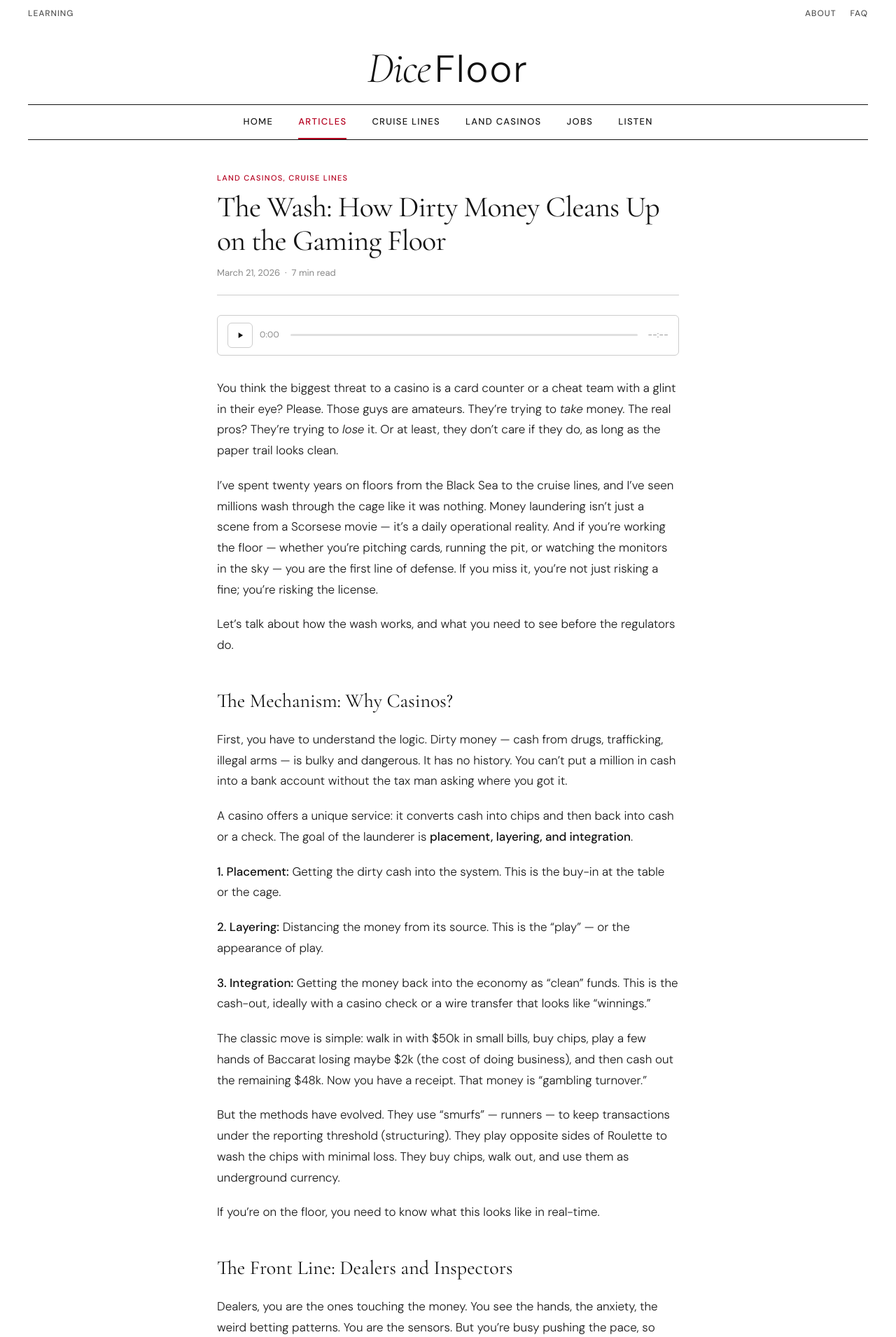
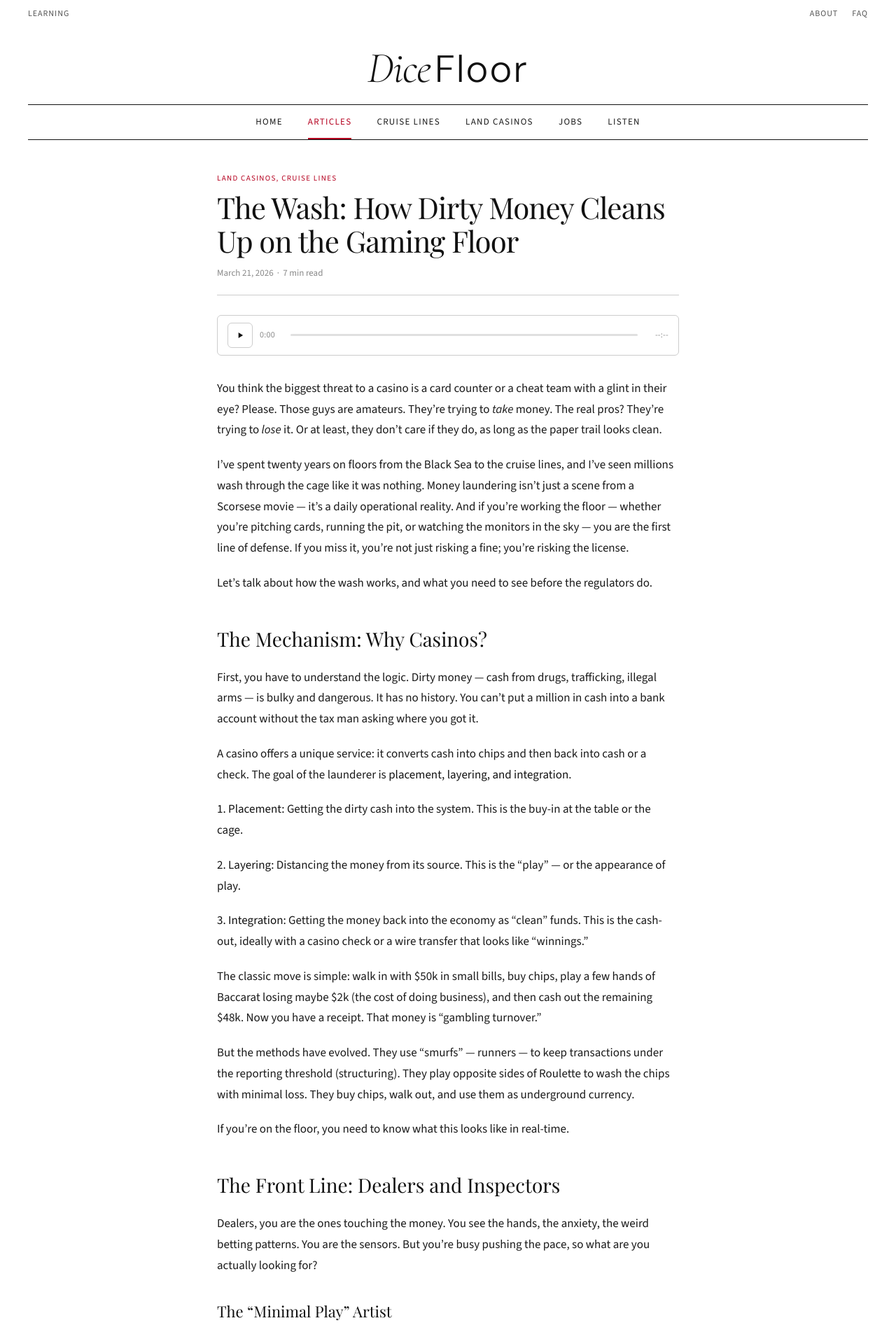
Before and after one commit to dice-floor/dicefloor, a Jekyll site: the page built from _posts/2026-03-21-money-laundering.md, in a window 1280 px wide. Shown: the top 1910 px of the page at 70% size. Built offline with Jekyll 4.4.1, drawn with Linux system fonts in a browser that asks for light colours; some web fonts are replaced.

Commit message:
Switch site fonts to Playfair Display + Source Sans 3, keep logo fonts
Co-Authored-By: Claude Sonnet 4.6 <noreply@anthropic.com>

```diff
--- a/_includes/head.html
+++ b/_includes/head.html
@@ -4,5 +4,5 @@
 <meta name="description" content="{% if page.excerpt %}{{ page.excerpt | strip_html | truncate: 160 }}{% else %}{{ site.description }}{% endif %}">
 <link rel="preconnect" href="https://fonts.googleapis.com">
 <link rel="preconnect" href="https://fonts.gstatic.com" crossorigin>
-<link href="https://fonts.googleapis.com/css2?family=Cormorant+Garamond:ital,wght@0,300;0,400;0,500;1,300;1,400&family=DM+Sans:ital,opsz,wght@0,9..40,300;0,9..40,400;0,9..40,500;1,9..40,300&display=swap" rel="stylesheet">
+<link href="https://fonts.googleapis.com/css2?family=Cormorant+Garamond:ital,wght@0,300;0,400;0,500;1,300;1,400&family=DM+Sans:ital,opsz,wght@0,9..40,300;0,9..40,400;0,9..40,500;1,9..40,300&family=Playfair+Display:ital,wght@0,400;0,500;0,600;1,400;1,500&family=Source+Sans+3:ital,wght@0,300;0,400;0,500;1,300;1,400&display=swap" rel="stylesheet">
 <link rel="stylesheet" href="{{ '/assets/css/main.css' | relative_url }}">
--- a/assets/css/main.css
+++ b/assets/css/main.css
@@ -18,7 +18,7 @@
 body {
     background: var(--bg);
     color: var(--ink);
-    font-family: 'DM Sans', sans-serif;
+    font-family: 'Source Sans 3', sans-serif;
     font-weight: 400;
     font-size: 16px;
     line-height: 1.6;
@@ -32,7 +32,7 @@ a:hover { color: var(--accent); }
 .util-bar {
     display: flex; align-items: center; justify-content: space-between;
     padding: 10px 40px;
-    font-family: 'DM Sans', sans-serif;
+    font-family: 'Source Sans 3', sans-serif;
     font-size: 12px; font-weight: 500;
     letter-spacing: 0.08em; text-transform: uppercase; color: var(--mid);
 }
@@ -63,7 +63,7 @@ a:hover { color: var(--accent); }
     display: flex; align-items: center; justify-content: center; padding: 0 40px;
 }
 .primary-nav a {
-    font-family: 'DM Sans', sans-serif;
+    font-family: 'Source Sans 3', sans-serif;
     font-size: 13px; font-weight: 500; letter-spacing: 0.1em; text-transform: uppercase;
     color: var(--ink); padding: 14px 18px; position: relative; transition: color 0.15s;
 }
@@ -80,7 +80,7 @@ a:hover { color: var(--accent); }
 /* ─── CATEGORY TAG ────────────────────────────────────────────── */
 .tag {
     display: inline-block;
-    font-family: 'DM Sans', sans-serif;
+    font-family: 'Source Sans 3', sans-serif;
     font-size: 11px; font-weight: 500;
     letter-spacing: 0.12em; text-transform: uppercase;
     color: var(--accent); margin-bottom: 8px;
@@ -92,11 +92,11 @@ a:hover { color: var(--accent); }
     object-fit: cover; background: #e8e8e8; margin-bottom: 14px;
 }
 .article-headline {
-    font-family: 'Cormorant Garamond', serif;
+    font-family: 'Playfair Display', serif;
     font-weight: 400; color: var(--black); line-height: 1.2; margin-bottom: 8px;
 }
 .article-dek {
-    font-family: 'DM Sans', sans-serif;
+    font-family: 'Source Sans 3', sans-serif;
     font-size: 14px; font-weight: 300; color: var(--mid);
     line-height: 1.55; margin-bottom: 10px;
 }
@@ -105,7 +105,7 @@ a:hover { color: var(--accent); }
     justify-content: space-between; margin-top: 4px;
 }
 .article-meta {
-    font-family: 'DM Sans', sans-serif;
+    font-family: 'Source Sans 3', sans-serif;
     font-size: 12px; font-weight: 400; color: var(--light); letter-spacing: 0.02em;
 }
 .speaker-btn {
@@ -157,14 +157,14 @@ a:hover { color: var(--accent); }
 .audio-play-circle svg { width: 11px; height: 11px; fill: var(--black); margin-left: 2px; }
 .audio-card-text { flex: 1; min-width: 0; }
 .audio-card .audio-title {
-    font-family: 'Cormorant Garamond', serif;
+    font-family: 'Playfair Display', serif;
     font-weight: 400; font-size: 15px; color: var(--black); line-height: 1.3;
     margin-bottom: 5px;
     display: -webkit-box; -webkit-line-clamp: 2;
     -webkit-box-orient: vertical; overflow: hidden;
 }
 .audio-card .audio-date {
-    font-family: 'DM Sans', sans-serif; font-size: 11px;
+    font-family: 'Source Sans 3', sans-serif; font-size: 11px;
     font-weight: 400; color: var(--light); letter-spacing: 0.02em;
     display: block; margin-bottom: 6px;
 }
@@ -232,27 +232,27 @@ footer {
 /* ─── ARTICLE PAGE ────────────────────────────────────────────── */
 .article-page { max-width: 740px; margin: 0 auto; padding: 40px 40px 80px; }
 .article-page-headline {
-    font-family: 'Cormorant Garamond', serif;
+    font-family: 'Playfair Display', serif;
     font-size: 42px; font-weight: 400; color: var(--black);
     line-height: 1.15; letter-spacing: -0.02em; margin-bottom: 12px;
 }
 .article-page-meta {
-    font-family: 'DM Sans', sans-serif;
+    font-family: 'Source Sans 3', sans-serif;
     font-size: 13px; color: var(--light); margin-bottom: 20px;
 }
 .article-rule {
     border: none; border-top: 1px solid var(--rule); margin: 0 0 28px;
 }
 .article-body {
-    font-family: 'DM Sans', sans-serif;
+    font-family: 'Source Sans 3', sans-serif;
     font-size: 17px; font-weight: 300; line-height: 1.75; color: var(--ink);
 }
 .article-body h2 {
-    font-family: 'Cormorant Garamond', serif;
+    font-family: 'Playfair Display', serif;
     font-size: 28px; font-weight: 400; margin: 40px 0 16px; color: var(--black);
 }
 .article-body h3 {
-    font-family: 'Cormorant Garamond', serif;
+    font-family: 'Playfair Display', serif;
     font-size: 22px; font-weight: 400; margin: 32px 0 12px; color: var(--black);
 }
 .article-body p { margin-bottom: 20px; }
@@ -263,7 +263,7 @@ footer {
 .article-body blockquote {
     border-left: 3px solid var(--rule-dark);
     margin: 32px 0; padding: 0 0 0 24px;
-    font-family: 'Cormorant Garamond', serif;
+    font-family: 'Playfair Display', serif;
     font-size: 22px; font-style: italic; color: var(--mid); line-height: 1.4;
 }
 .article-body img { max-width: 100%; height: auto; margin: 24px 0; }
@@ -274,7 +274,7 @@ footer {
     border-collapse: collapse;
     margin: 28px 0;
     font-size: 15px;
-    font-family: 'DM Sans', sans-serif;
+    font-family: 'Source Sans 3', sans-serif;
 }
 .article-body thead th {
     background: var(--black);
@@ -306,7 +306,7 @@ footer {
 
 .article-page-back {
     margin-top: 60px; padding-top: 24px; border-top: 1px solid var(--rule);
-    font-family: 'DM Sans', sans-serif; font-size: 13px; letter-spacing: 0.05em;
+    font-family: 'Source Sans 3', sans-serif; font-size: 13px; letter-spacing: 0.05em;
 }
 .article-page-back a { color: var(--mid); transition: color 0.15s; }
 .article-page-back a:hover { color: var(--accent); }
@@ -324,7 +324,7 @@ footer {
     letter-spacing: 0.08em;
     text-transform: uppercase;
     color: var(--mid);
-    font-family: 'DM Sans', sans-serif;
+    font-family: 'Source Sans 3', sans-serif;
     font-weight: 500;
     border: none;
     padding-bottom: 0;
@@ -347,7 +347,7 @@ footer {
     display: flex; align-items: center; gap: 14px; margin-bottom: 20px;
 }
 .articles-section-label {
-    font-family: 'DM Sans', sans-serif;
+    font-family: 'Source Sans 3', sans-serif;
     font-size: 11px; font-weight: 500;
     letter-spacing: 0.12em; text-transform: uppercase;
     color: var(--accent); white-space: nowrap; flex-shrink: 0;
@@ -365,7 +365,7 @@ footer {
 
 .articles-col-lead { padding-bottom: 16px; margin-bottom: 4px; }
 .articles-col-lead-title {
-    font-family: 'Cormorant Garamond', serif;
+    font-family: 'Playfair Display', serif;
     font-weight: 400; font-size: 20px; color: var(--black);
     line-height: 1.25; margin: 10px 0 8px;
 }
@@ -375,7 +375,7 @@ footer {
     padding: 13px 0; border-top: 1px solid var(--rule);
 }
 .articles-col-item-title {
-    font-family: 'Cormorant Garamond', serif;
+    font-family: 'Playfair Display', serif;
     font-weight: 400; font-size: 17px; color: var(--black);
     line-height: 1.3; margin-bottom: 8px;
 }
@@ -385,7 +385,7 @@ footer {
     display: flex; align-items: center; justify-content: space-between;
 }
 .articles-col-meta {
-    font-family: 'DM Sans', sans-serif;
+    font-family: 'Source Sans 3', sans-serif;
     font-size: 12px; color: var(--light); letter-spacing: 0.02em;
 }
 
@@ -402,7 +402,7 @@ footer {
     width: 100% !important; height: auto !important; aspect-ratio: 1 / 1;
 }
 .listen-card-title {
-    font-family: 'Cormorant Garamond', serif;
+    font-family: 'Playfair Display', serif;
     font-weight: 400; font-size: 18px; color: var(--black);
     line-height: 1.3; margin: 10px 0 5px;
     display: -webkit-box; -webkit-line-clamp: 2;
@@ -410,11 +410,11 @@ footer {
 }
 .listen-card-title a:hover { color: var(--accent); }
 .listen-card-date {
-    font-family: 'DM Sans', sans-serif;
+    font-family: 'Source Sans 3', sans-serif;
     font-size: 12px; color: var(--light); letter-spacing: 0.02em;
 }
 .listen-empty {
-    font-family: 'DM Sans', sans-serif;
+    font-family: 'Source Sans 3', sans-serif;
     font-size: 14px; color: var(--light); padding: 40px 0;
 }
 
@@ -433,7 +433,7 @@ footer {
 .ap-play-btn:hover { border-color: var(--black); }
 .ap-play-btn svg { width: 14px; height: 14px; fill: var(--black); }
 .ap-current, .ap-duration {
-    font-family: 'DM Sans', sans-serif; font-size: 12px; color: var(--light);
+    font-family: 'Source Sans 3', sans-serif; font-size: 12px; color: var(--light);
     flex-shrink: 0; min-width: 34px; letter-spacing: 0.02em;
 }
 .ap-duration { text-align: right; }
@@ -503,7 +503,7 @@ footer {
     }
     .mobile-nav-menu { display: flex; flex-direction: column; flex: 1; }
     .mobile-nav-menu a {
-        font-family: 'Cormorant Garamond', serif;
+        font-family: 'Playfair Display', serif;
         font-size: 26px; font-weight: 400; color: var(--black);
         padding: 13px 0; border-bottom: 1px solid var(--rule);
         display: block; transition: color 0.15s;
@@ -513,7 +513,7 @@ footer {
     .mobile-nav-close {
         background: none; border: none; cursor: pointer; padding: 0;
         display: flex; align-items: center; gap: 10px;
-        font-family: 'DM Sans', sans-serif; font-size: 12px; font-weight: 500;
+        font-family: 'Source Sans 3', sans-serif; font-size: 12px; font-weight: 500;
         letter-spacing: 0.12em; text-transform: uppercase; color: var(--mid);
     }
     .mobile-nav-close:hover { color: var(--accent); }
@@ -526,7 +526,7 @@ footer {
         object-fit: cover; background: #e8e8e8; margin-bottom: 12px;
     }
     .mobile-article .article-headline {
-        font-family: 'Cormorant Garamond', serif;
+        font-family: 'Playfair Display', serif;
         font-size: 22px; font-weight: 400; color: var(--black);
         line-height: 1.2; margin-bottom: 8px;
     }
@@ -538,11 +538,11 @@ footer {
     .mobile-audio-grid { display: grid; grid-template-columns: repeat(3, 1fr); gap: 10px; }
     .mobile-audio-item .audio-thumb-wrap { width: 100%; height: auto; aspect-ratio: 1/1; flex-shrink: unset; }
     .mobile-audio-item .audio-title {
-        font-family: 'Cormorant Garamond', serif; font-size: 12px; font-weight: 400;
+        font-family: 'Playfair Display', serif; font-size: 12px; font-weight: 400;
         color: var(--black); line-height: 1.3; margin-top: 6px; margin-bottom: 3px;
         display: -webkit-box; -webkit-line-clamp: 2; -webkit-box-orient: vertical; overflow: hidden;
     }
-    .mobile-audio-item .audio-date { font-family: 'DM Sans', sans-serif; font-size: 10px; color: var(--light); }
+    .mobile-audio-item .audio-date { font-family: 'Source Sans 3', sans-serif; font-size: 10px; color: var(--light); }
 
     /* Articles & Listen index — mobile */
     .content:has(.articles-row) { display: block !important; }
```
